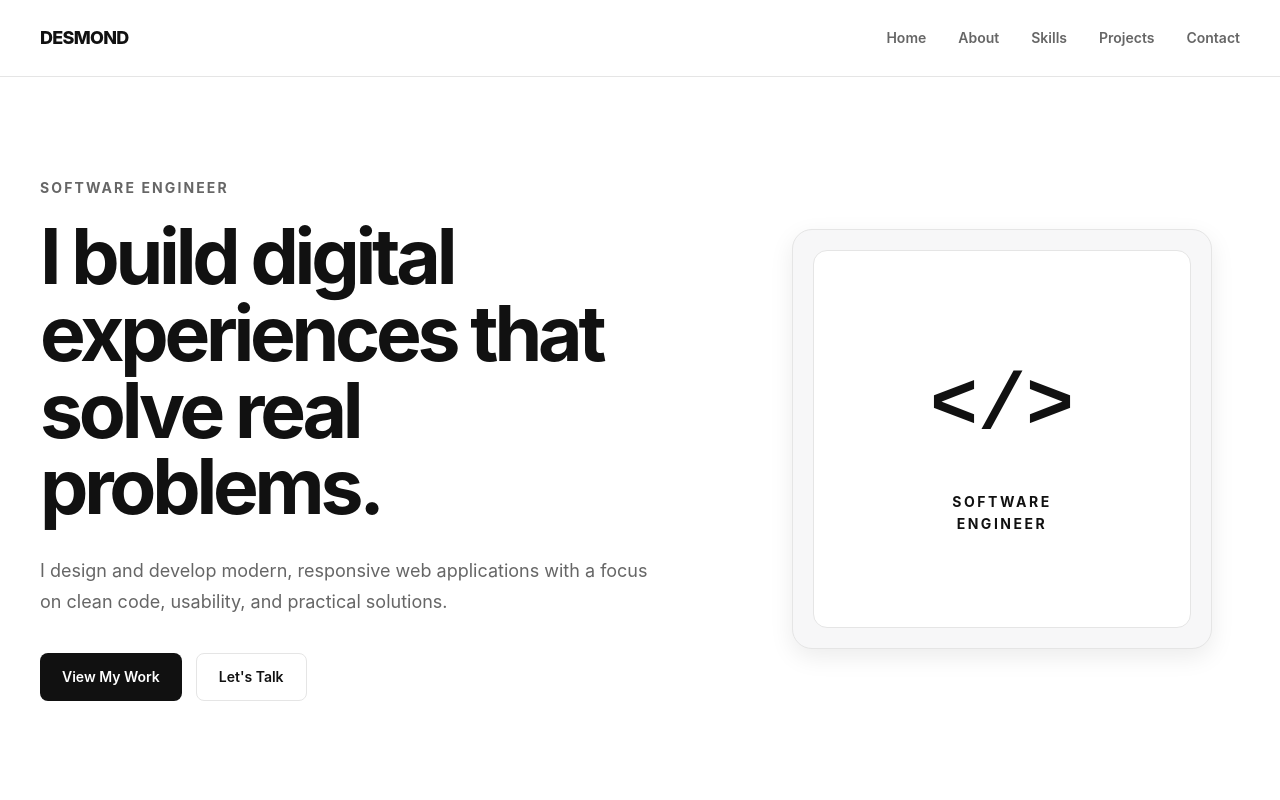
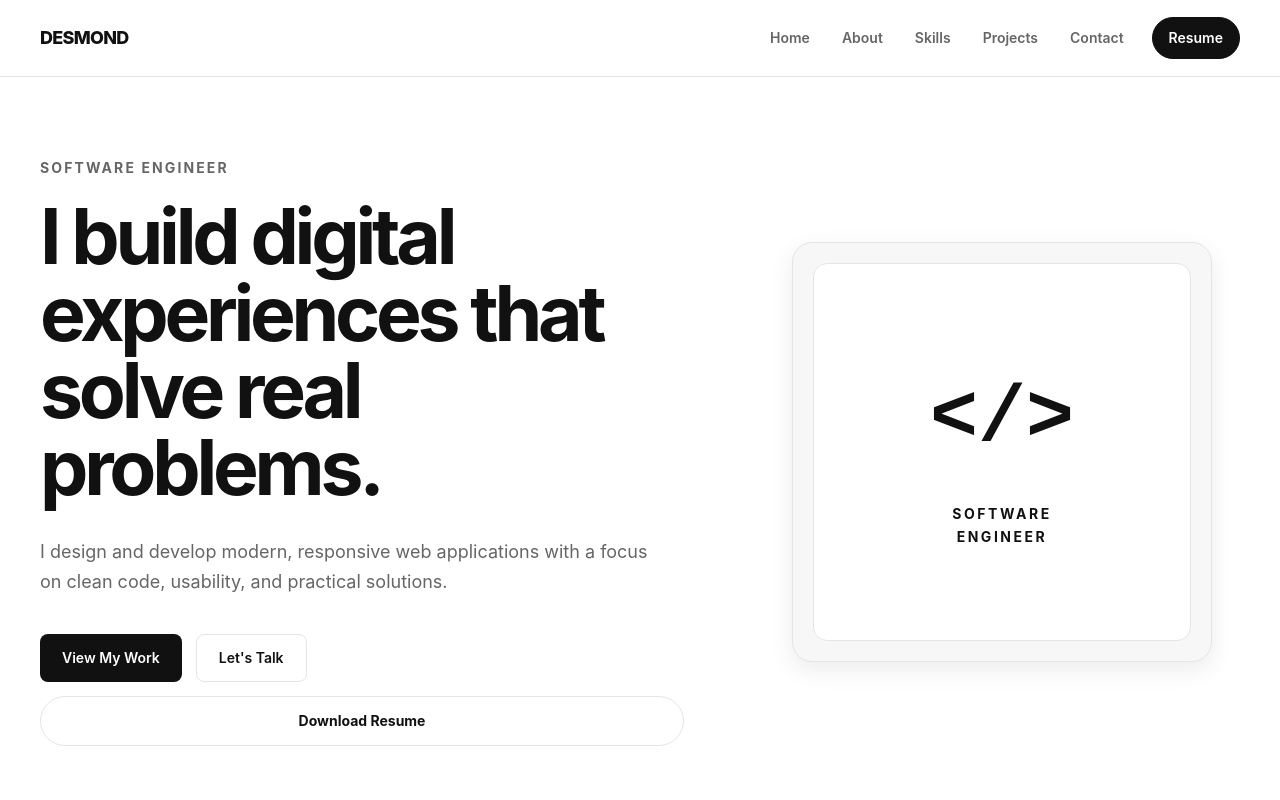
Before and after one commit to desmondkatorgbande99-hash/My-Portfolio, a React app: page / in a window 1280 px wide. Shown: the top 800 px of the page. Built offline with nearby package versions, Linux system fonts and the light colour scheme; the HTML template or start-up script is replaced by a standard one.

Commit message:
feat: complete portfolio interactivity

```diff
--- a/src/components/Header/Header.module.css
+++ b/src/components/Header/Header.module.css
@@ -52,6 +52,14 @@
    DESKTOP NAVIGATION
 ================================= */
 
+.navigation {
+  display: flex;
+
+  align-items: center;
+
+  gap: 28px;
+}
+
 .navigation ul {
   display: flex;
 
@@ -104,6 +112,51 @@
   transform: scaleX(1);
 
   transform-origin: left;
+}
+
+
+/* =================================
+   RESUME LINK
+================================= */
+
+.resumeLink {
+  display: inline-flex;
+
+  align-items: center;
+
+  justify-content: center;
+
+  padding: 9px 16px;
+
+  border: 1px solid var(--color-text);
+
+  border-radius: var(--radius-full);
+
+  background-color: var(--color-text);
+
+  color: var(--color-background) !important;
+
+  font-size: var(--font-size-sm);
+
+  font-weight: 700;
+
+  text-decoration: none;
+
+  transition:
+    opacity var(--transition-fast),
+    transform var(--transition-fast);
+}
+
+.resumeLink::after {
+  display: none;
+}
+
+.resumeLink:hover {
+  color: var(--color-background) !important;
+
+  opacity: 0.85;
+
+  transform: translateY(-1px);
 }
 
 
@@ -190,7 +243,7 @@
 
 
 /* =================================
-   MOBILE
+   MOBILE NAVIGATION
 ================================= */
 
 @media (max-width: 768px) {
@@ -208,6 +261,8 @@
     inset: 68px 0 0;
 
     z-index: 101;
+
+    display: block;
 
     padding: 32px 24px;
 
@@ -241,6 +296,8 @@
     align-items: flex-start;
 
     gap: 0;
+
+    width: 100%;
   }
 
   .navigation li {
@@ -264,6 +321,31 @@
   .navigation a::after {
     display: none;
   }
+
+
+  /* ===============================
+     MOBILE RESUME
+  =============================== */
+
+  .resumeLink {
+    display: flex;
+
+    width: 100%;
+
+    box-sizing: border-box;
+
+    margin-top: 24px;
+
+    padding: 14px 18px;
+
+    color: var(--color-background) !important;
+
+    text-align: center;
+  }
+
+  .resumeLink:hover {
+    color: var(--color-background) !important;
+  }
 }
 
 
@@ -279,4 +361,8 @@
   .navigation a {
     font-size: var(--font-size-lg);
   }
+
+  .resumeLink {
+    padding: 13px 16px;
+  }
 }
--- a/src/components/Header/Header.tsx
+++ b/src/components/Header/Header.tsx
@@ -35,6 +35,10 @@
     setIsMenuOpen((previous) => !previous);
   };
 
+  /*
+   * Close the mobile menu when the Escape key
+   * is pressed.
+   */
   useEffect(() => {
     const handleKeyDown = (event: KeyboardEvent) => {
       if (event.key === "Escape") {
@@ -42,7 +46,10 @@
       }
     };
 
-    document.addEventListener("keydown", handleKeyDown);
+    document.addEventListener(
+      "keydown",
+      handleKeyDown
+    );
 
     return () => {
       document.removeEventListener(
@@ -52,6 +59,10 @@
     };
   }, []);
 
+  /*
+   * Prevent the page behind the mobile navigation
+   * from scrolling while the menu is open.
+   */
   useEffect(() => {
     if (isMenuOpen) {
       document.body.style.overflow = "hidden";
@@ -67,6 +78,10 @@
   return (
     <header className={styles.header}>
       <div className={`container ${styles.container}`}>
+        {/* ================================
+            LOGO
+        ================================= */}
+
         <a
           href="#home"
           className={styles.logo}
@@ -75,6 +90,10 @@
         >
           DESMOND
         </a>
+
+        {/* ================================
+            MOBILE MENU BUTTON
+        ================================= */}
 
         <button
           type="button"
@@ -100,10 +119,16 @@
           </span>
         </button>
 
+        {/* ================================
+            NAVIGATION
+        ================================= */}
+
         <nav
           id="main-navigation"
           className={`${styles.navigation} ${
-            isMenuOpen ? styles.navigationOpen : ""
+            isMenuOpen
+              ? styles.navigationOpen
+              : ""
           }`}
           aria-label="Main navigation"
         >
@@ -119,6 +144,19 @@
               </li>
             ))}
           </ul>
+
+          {/* ==============================
+              RESUME
+          =============================== */}
+
+          <a
+            href="/documents/Desmond-Gbande-Resume.pdf"
+            download="Desmond-Gbande-Resume.pdf"
+            className={styles.resumeLink}
+            onClick={closeMenu}
+          >
+            Resume
+          </a>
         </nav>
       </div>
     </header>
--- a/src/components/Hero/Hero.module.css
+++ b/src/components/Hero/Hero.module.css
@@ -252,6 +252,12 @@
     padding-block: 60px;
   }
 
+  @media (max-width: 600px) {
+    .actions {
+    align-items: column;
+  }
+  }
+
   .heroContent {
     gap: 45px;
   }
@@ -285,3 +291,52 @@
     width: min(100%, 260px);
   }
 }
+.resumeButton {
+  width: 100%;
+
+  display: inline-flex;
+
+  align-items: center;
+
+  justify-content: center;
+
+  padding: 13px 22px;
+
+  box-sizing: border-box;
+
+  border: 1px solid var(--color-border);
+
+  border-radius: var(--radius-full);
+
+  background-color: transparent;
+
+  color: var(--color-text);
+
+  font-size: var(--font-size-sm);
+
+  font-weight: 700;
+
+  text-decoration: none;
+
+  transition:
+    background-color var(--transition-fast),
+    color var(--transition-fast),
+    border-color var(--transition-fast),
+    transform var(--transition-fast);
+}
+
+.resumeButton:hover {
+  background-color: var(--color-text);
+
+  border-color: var(--color-text);
+
+  color: var(--color-background);
+
+  transform: translateY(-2px);
+}
+
+.resumeButton:focus-visible {
+  outline: 2px solid var(--color-text);
+
+  outline-offset: 4px;
+}
--- a/src/components/Hero/Hero.tsx
+++ b/src/components/Hero/Hero.tsx
@@ -38,6 +38,14 @@
               >
                 Let's Talk
               </a>
+
+              <a
+    href="/documents/Desmond-Gbande-Resume.pdf"
+    download="Desmond-Gbande-Resume.pdf"
+    className={styles.resumeButton}
+  >
+    Download Resume
+  </a>
             </div>
           </div>
 
```
Also changed, not shown: 1 other file (tests, documents, lock files or other folders).
